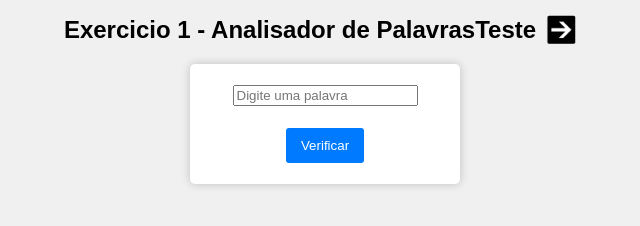
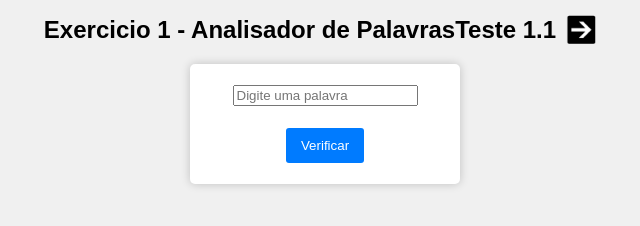
Before and after one commit to plinioSMoraes/Bootcamp-Orion, a website: page index.html in a window 1280 px wide. Shown: the whole page, without its empty margins (315-955 px from the left). Drawn offline with Linux system fonts and the light colour scheme.

Commit message:
Bug - Teste 1.1

```diff
--- a/index.html
+++ b/index.html
@@ -13,7 +13,7 @@
     <div class="container">
         <div class="exercises">
             <h1>Exercicio 1 - Analisador de Palavras</h1>
-            <h1>Teste</h1>
+            <h1>Teste 1.1</h1>
 
             <a href="exerciseTwoPage.html"><img src="./img/next.png"></a>
         </div>
```
